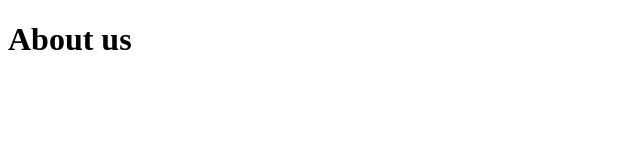
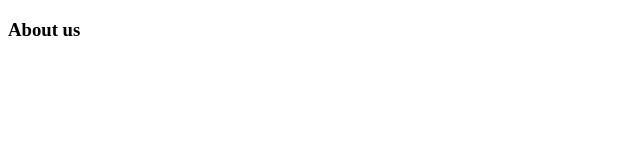
Before and after one commit to JoseMarin/html_css, a plain HTML site: page html/about.html in a window 1280 px wide. Shown: the whole page, without its empty margins (0-640 px from the left). Drawn offline with Linux system fonts and the light colour scheme.

Commit message:
Update about.html

```diff
--- a/html/about.html
+++ b/html/about.html
@@ -5,6 +5,6 @@
     <title>Document</title>
 </head>
 <body>
-    <h1>About us</h1>
+    <h3>About us</h3>
 </body>
 </html>
```
